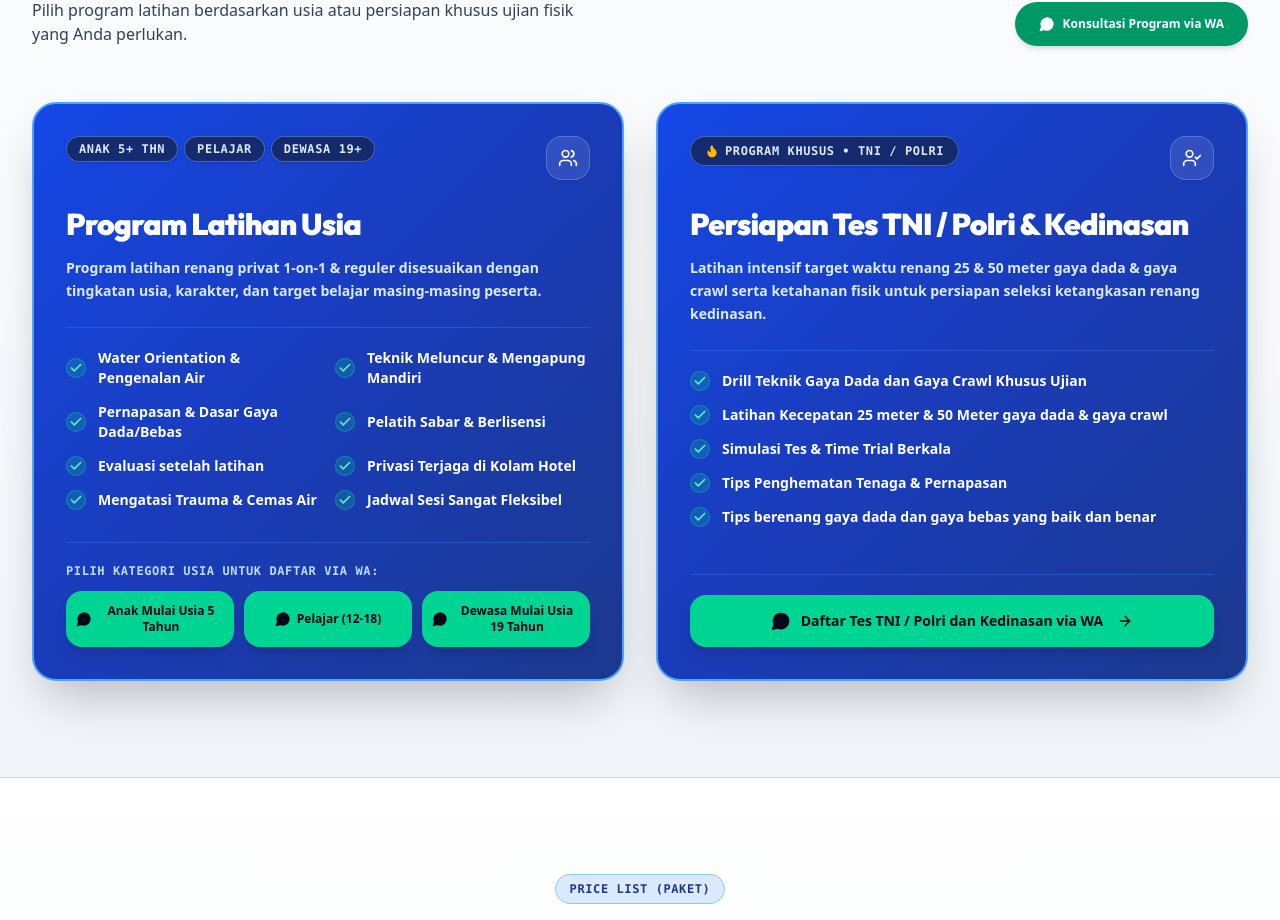
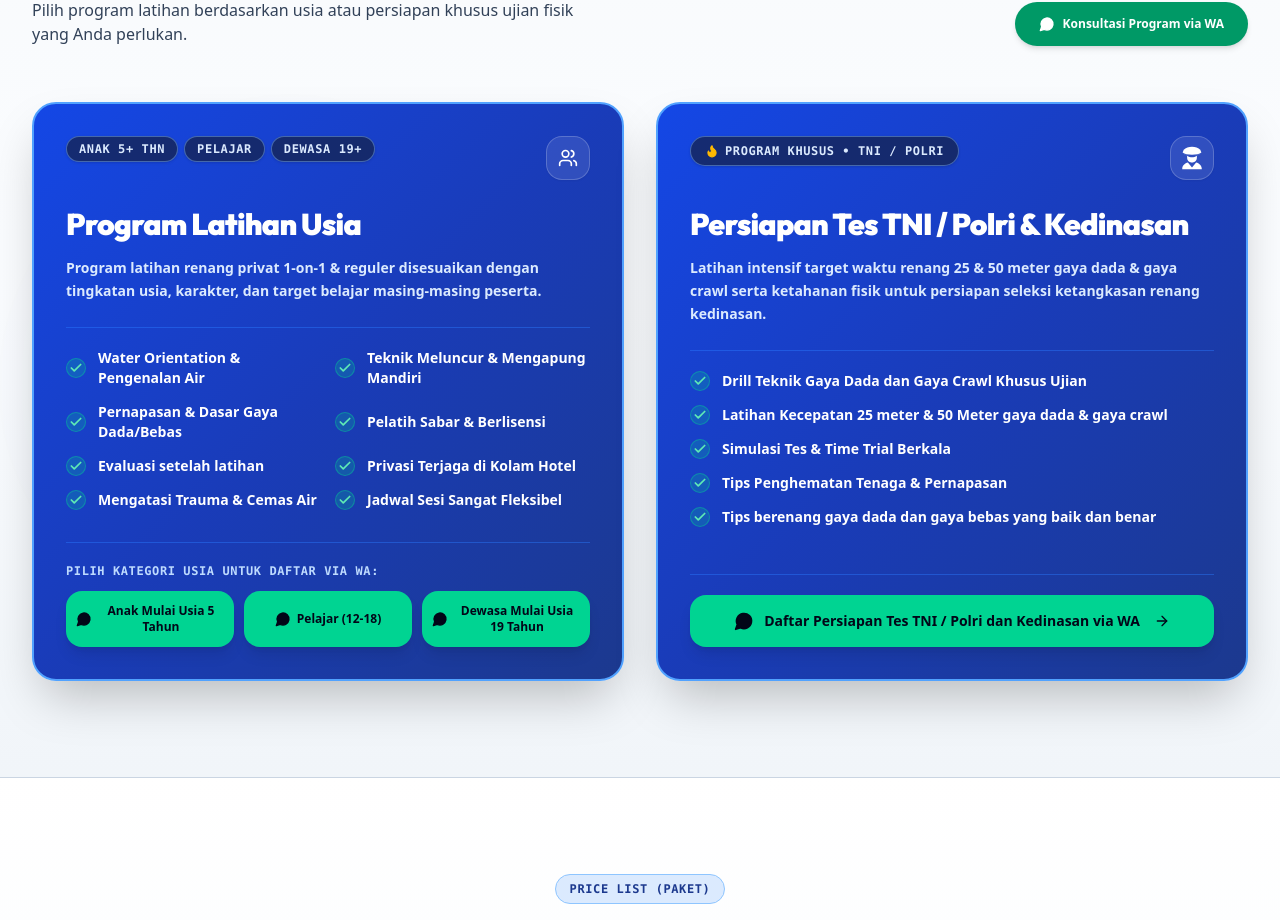
Before and after one commit to Vinxy-id/Aqualux, a React (Vite) app: page / in a window 1280 px wide. Shown: the part 1109-2029 px from the top of the page. Built offline with nearby package versions, Linux system fonts and the light colour scheme.

Commit message:
feat(ProgramsSection): add custom OfficerIcon vector matching user reference image

```diff
--- a/src/components/ProgramsSection.tsx
+++ b/src/components/ProgramsSection.tsx
@@ -1,8 +1,25 @@
 import React from 'react';
 import { motion } from 'framer-motion';
-import { Users, UserCheck, Check, MessageCircle, ArrowRight, Flame } from 'lucide-react';
+import { Users, Check, MessageCircle, ArrowRight, Flame } from 'lucide-react';
 import { useAqualuxData } from '../context/AqualuxDataContext';
 import { fadeUp, staggerContainer, viewportOnce } from '../utils/motion';
+
+// Custom Officer Icon (Polisi / TNI Cap & Uniform Icon matching user reference)
+const OfficerIcon: React.FC<{ className?: string }> = ({ className = "w-6 h-6" }) => (
+  <svg viewBox="0 0 512 512" fill="currentColor" className={className}>
+    {/* Officer Hat Peak */}
+    <path d="M256 16c-70.6 0-134.4 24.8-176 64l-24 56c40 32 112 48 200 48s160-16 200-48l-24-56c-41.6-39.2-105.4-64-176-64z"/>
+    <circle cx="256" cy="72" r="18" fill="#fff" />
+    {/* Visor Arc */}
+    <path d="M72 160c40 32 112 48 184 48s144-16 184-48c-32 32-104 48-184 48S104 192 72 160z" opacity="0.9" />
+    {/* Face & Head Contour */}
+    <path d="M152 208v40c0 57.4 46.6 104 104 104s104-46.6 104-104v-40c-32 24-72 32-104 32s-72-8-104-32z"/>
+    {/* Uniform & Shoulders */}
+    <path d="M48 480c0-64 56-112 120-128l88 104 88-104c64 16 120 64 120 128v16H48v-16z"/>
+    {/* Chest Star Badge */}
+    <polygon points="384,400 394,420 416,423 400,439 404,461 384,450 364,461 368,439 352,423 374,420" fill="#fff" />
+  </svg>
+);
 
 export const ProgramsSection: React.FC = () => {
   const { openWaModal } = useAqualuxData();
@@ -190,7 +207,7 @@ export const ProgramsSection: React.FC = () => {
                 </span>
 
                 <div className="w-11 h-11 rounded-2xl bg-white/10 text-white border border-white/20 flex items-center justify-center shrink-0 shadow-xs group-hover:scale-105 transition-transform">
-                  <UserCheck className="w-5 h-5 text-white" />
+                  <OfficerIcon className="w-6 h-6 text-white" />
                 </div>
               </div>
 
@@ -245,7 +262,7 @@ export const ProgramsSection: React.FC = () => {
                 className="w-full py-4 px-6 rounded-2xl bg-emerald-400 hover:bg-emerald-300 text-slate-950 font-black text-xs sm:text-sm flex items-center justify-center gap-2.5 shadow-lg transition-all btn-tactile"
               >
                 <MessageCircle className="w-5 h-5 fill-slate-950 shrink-0" />
-                <span>Daftar Tes TNI / Polri dan Kedinasan via WA</span>
+                <span>Daftar Persiapan Tes TNI / Polri dan Kedinasan via WA</span>
                 <ArrowRight className="w-4 h-4 ml-1 shrink-0" />
               </button>
             </div>
```
